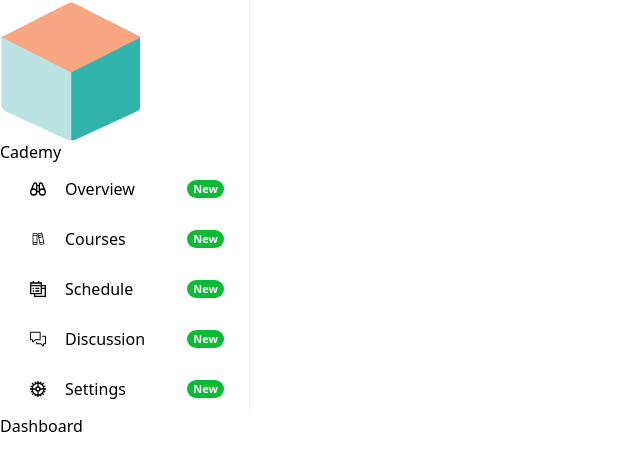
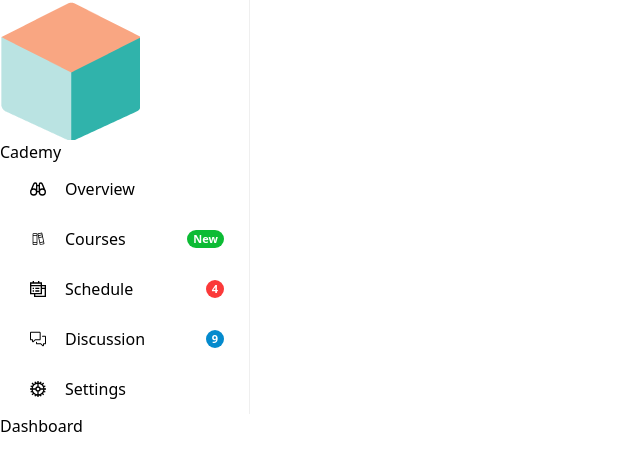
Before and after one commit to Funmi-Amusan/Cademy, a React (Vite) app: page / in a window 1280 px wide. Shown: the top 470 px of the page, without its empty margins (0-640 px from the left). Built offline with nearby package versions, Linux system fonts and the light colour scheme.

Commit message:
sidebar badges

```diff
--- a/src/components/layout/Sidebar.tsx
+++ b/src/components/layout/Sidebar.tsx
@@ -31,19 +31,20 @@ backgroundColor='white'
       },
     }}
   >
-     <MenuItem icon={<GrOverview />} component={<Link to="/" />} suffix={<Badge variant="success">New</Badge>}>
+     <MenuItem icon={<GrOverview />} component={<Link to="/" />} >
      Overview
               </MenuItem>
               <MenuItem icon={<PiBooksLight />} component={<Link to="/courses" />} suffix={<Badge variant="success">New</Badge>}>
               Courses
               </MenuItem>
-              <MenuItem icon={<GrSchedules />} component={<Link to="/schedule" />} suffix={<Badge variant="success">New</Badge>}>
+              <MenuItem icon={<GrSchedules />} component={<Link to="/schedule" />} suffix={<Badge variant="danger" shape="circle">4</Badge>}>
               Schedule
               </MenuItem>
-              <MenuItem icon={<GoCommentDiscussion />} component={<Link to="/discussion" />} suffix={<Badge variant="success">New</Badge>}>
+              <MenuItem icon={<GoCommentDiscussion />} component={<Link to="/discussion" />} suffix={<Badge variant="info" shape='circle'>9</Badge>}>
               Discussion
               </MenuItem>
-              <MenuItem icon={<GrSettingsOption />} component={<Link to="/settings" />} suffix={<Badge variant="success">New</Badge>}>
+              <MenuItem icon={<GrSettingsOption />} component={<Link to="/settings" />}
+             >
               Settings
               </MenuItem>
   </Menu>
```
